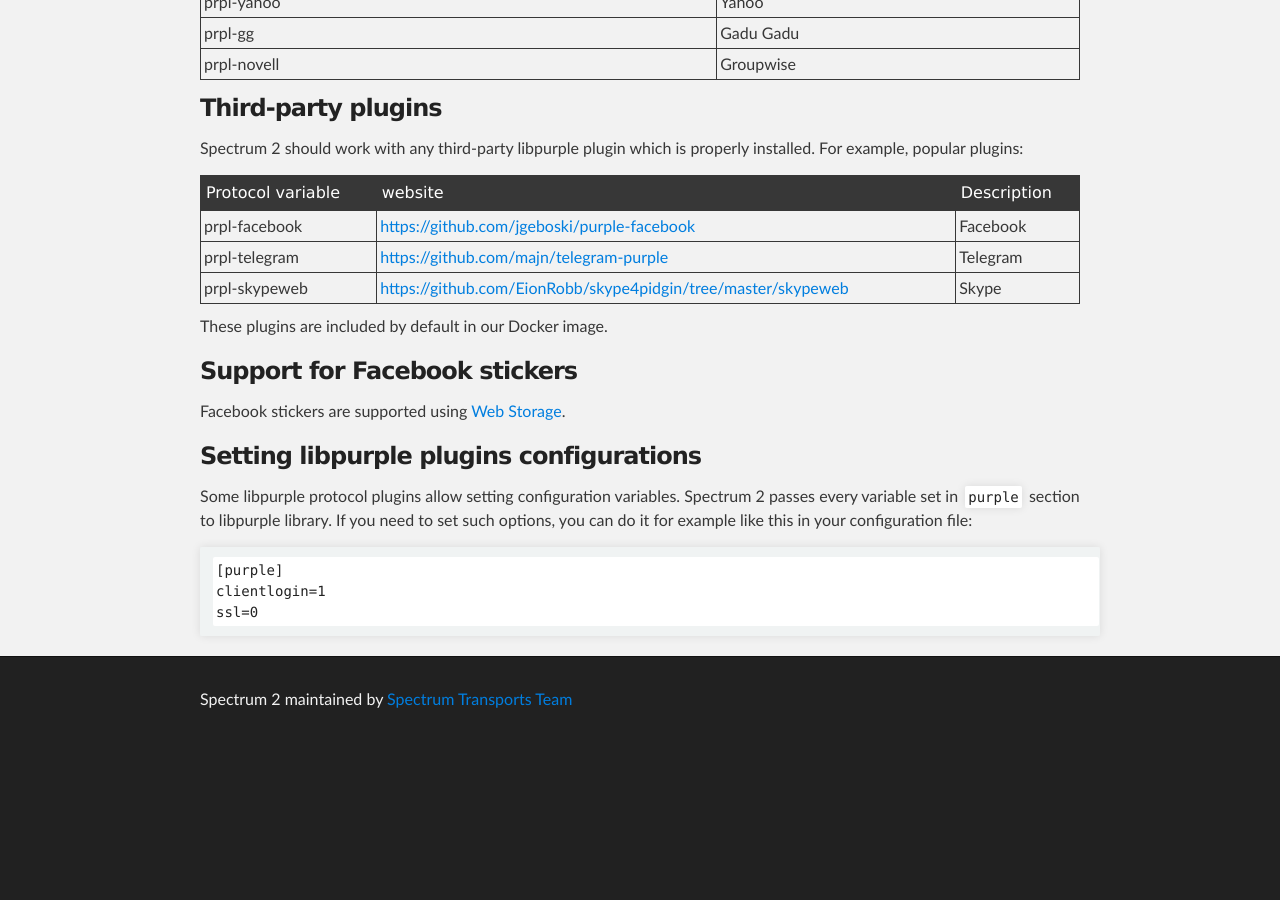
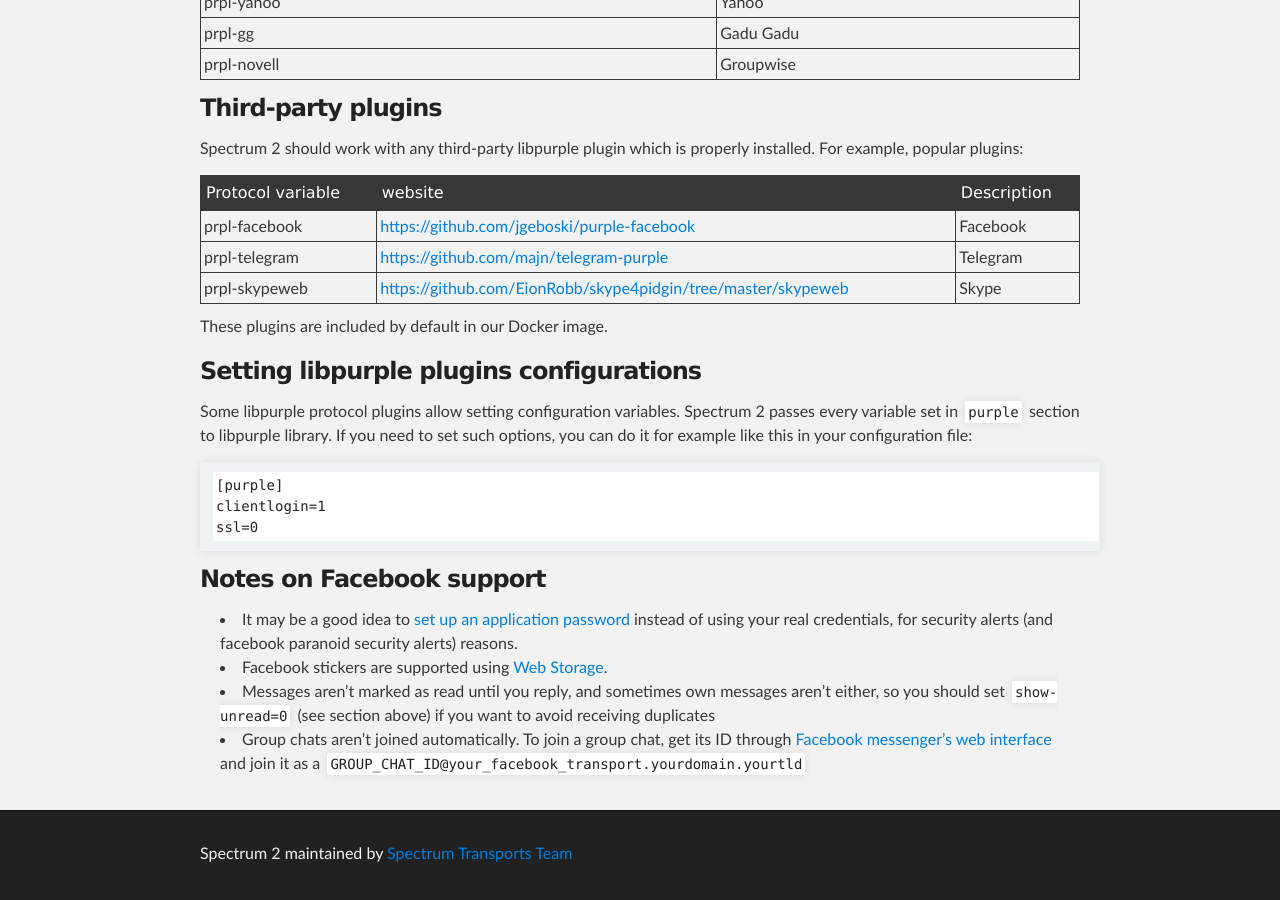
Before and after one commit to SpectrumIM/spectrum2, a Jekyll site: the page built from documentation/backends/libpurple.md, in a window 1280 px wide and 900 px high, scrolled down 707 px. Built offline with Jekyll 4.4.1, drawn with Linux system fonts in a browser that asks for light colours; before the commit the page ends 1453 px from its top, so only the background shows below that.

Commit message:
Add details on facebook support (#288)

```diff
--- a/documentation/backends/libpurple.md
+++ b/documentation/backends/libpurple.md
@@ -39,10 +39,6 @@
 
 These plugins are included by default in our Docker image.
 
-### Support for Facebook stickers
-
-Facebook stickers are supported using [Web Storage](../configuration/web_storage.html).
-
 ### Setting libpurple plugins configurations
 
 Some libpurple protocol plugins allow setting configuration variables. Spectrum 2 passes every variable set in `purple` section to libpurple library. If you need to set such options, you can do it for example like this in your configuration file:
@@ -50,3 +46,10 @@
 	[purple]
 	clientlogin=1
 	ssl=0
+
+### Notes on Facebook support
+
+- It may be a good idea to [set up an application password](https://www.facebook.com/help/249378535085386/) instead of using your real credentials, for security alerts (and facebook paranoid security alerts) reasons.
+- Facebook stickers are supported using [Web Storage](../configuration/web_storage.html).
+- Messages aren't marked as read until you reply, and sometimes own messages aren't either, so you should set `show-unread=0` (see section above) if you want to avoid receiving duplicates
+- Group chats aren't joined automatically. To join a group chat, get its ID through [Facebook messenger's web interface](https://www.messenger.com) and join it as a `GROUP_CHAT_ID@your_facebook_transport.yourdomain.yourtld`
```
